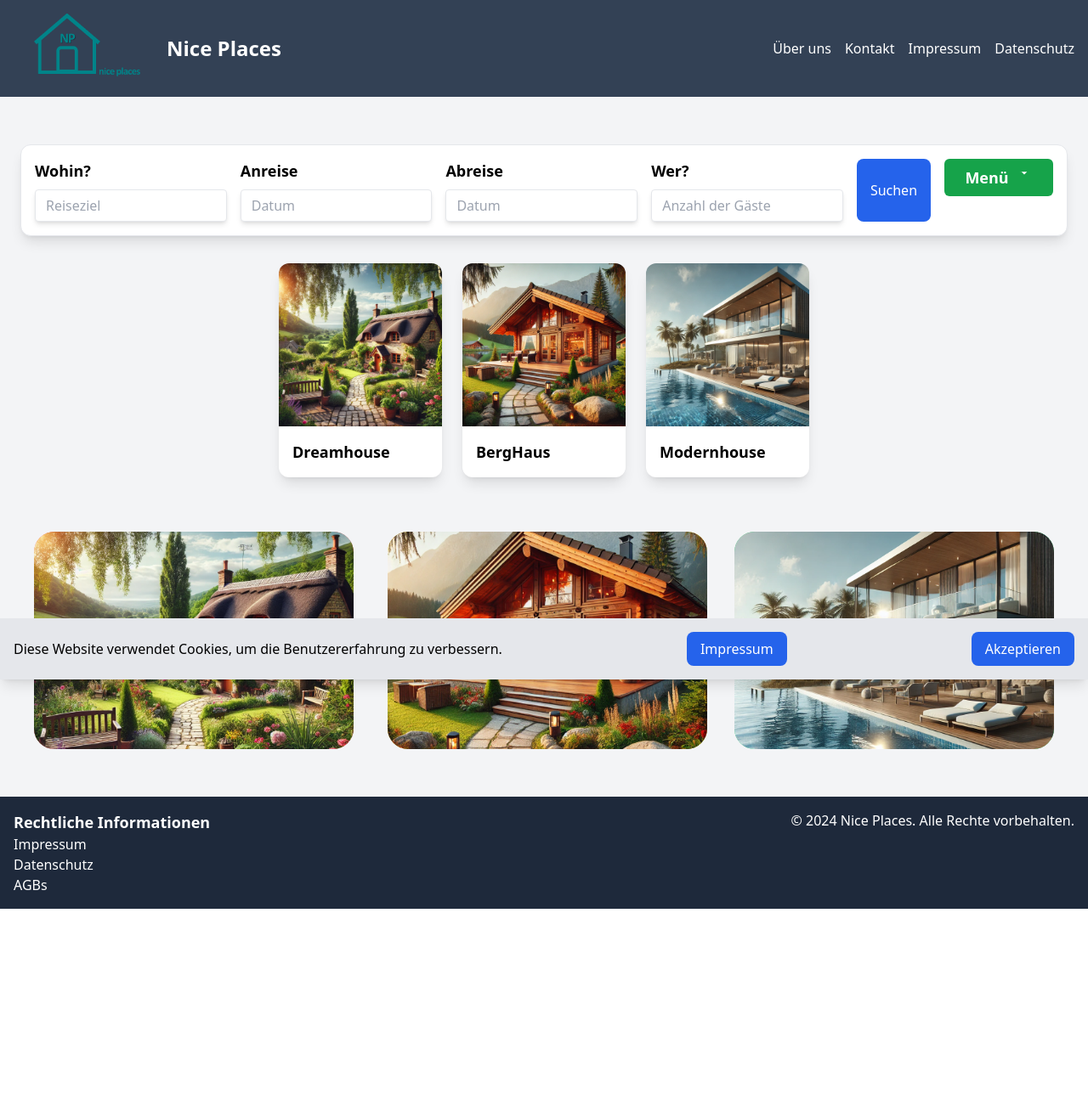
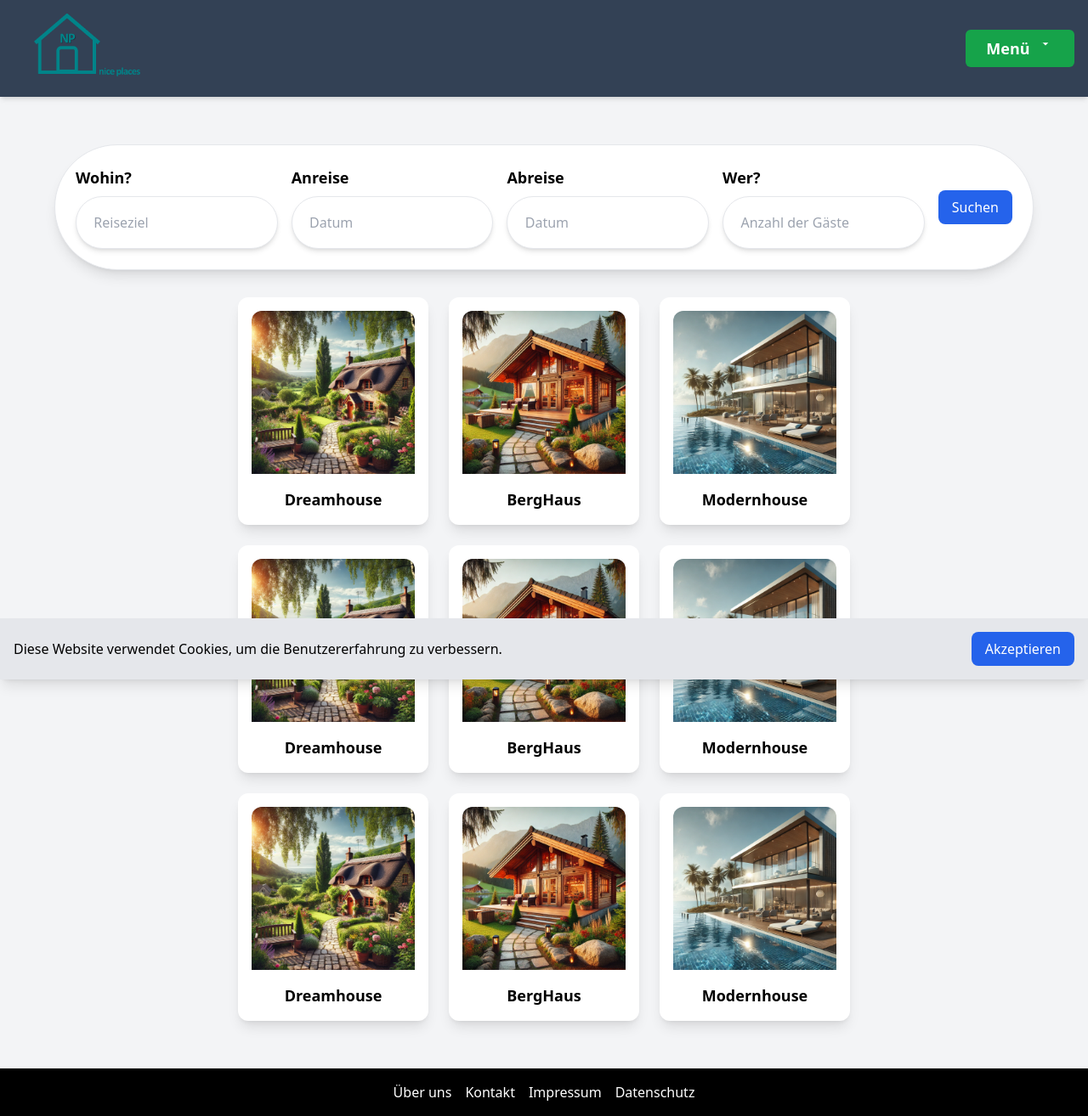
Before and after one commit to docmax99/NP, a Next.js app: page /app/home in a window 1280 px wide. Shown: the whole page at 85% size. Before the commit the page ends 1070 px from the top, so only its background shows below. Built offline with nearby package versions, Linux system fonts and the light colour scheme.

Commit message:
Co-authored-by: Euppi <Euppi@users.noreply.github.com>

```diff
--- a/src/pages/app/home.js
+++ b/src/pages/app/home.js
@@ -2,93 +2,97 @@ import Link from "next/link";
 import Image from "next/image";
 import Dropdown from '../components/Dropdown';
 import TextField from '../components/TextField';
+import { useState } from 'react';
 
 export default function Home() {
+  const [showCookieBanner, setShowCookieBanner] = useState(true);
+
   return (
     <div className="flex flex-col gap-8 bg-gray-100 min-h-screen">
       {/* Header */}
-      <header className="bg-slate-700 text-white p-4 flex justify-between items-center">
+      <header className="bg-slate-700 text-white p-4 flex justify-between items-center shadow-md">
         <div className="flex items-center">
           <Image src="/Images/LogoNicePlaces.png" width={140} height={140} alt="Logo" className="ml-6" />
-          <h1 className="text-2xl ml-4 font-bold">Nice Places</h1>
         </div>
-        <nav className="space-x-4">
-          <Link href="/about">Über uns</Link>
-          <Link href="/contact">Kontakt</Link>
-          <Link href="/impressum">Impressum</Link>
-          <Link href="/privacy">Datenschutz</Link>
-        </nav>
+        <Dropdown />
       </header>
 
       {/* Main Content */}
-      <main className="flex flex-col gap-8 p-6">
+      <main className="flex flex-col items-center gap-8 p-6">
         {/* Search Bar */}
-        <div className="flex justify-center">
-          <div className="flex gap-4 border rounded-xl bg-white shadow-lg p-4">
-            <TextField label="Wohin?" placeholder="Reiseziel" />
-            <TextField label="Anreise" placeholder="Datum" />
-            <TextField label="Abreise" placeholder="Datum" />
-            <TextField label="Wer?" placeholder="Anzahl der Gäste" />
-            <button className="bg-blue-600 text-white px-4 py-2 rounded-lg">Suchen</button>
-            <Dropdown />
+        <div className="w-full max-w-6xl">
+          <div className="flex gap-4 border rounded-full bg-white shadow-lg p-6 items-center">
+            <TextField label="Wohin?" placeholder="  Reiseziel" />
+            <TextField label="Anreise" placeholder="  Datum" />
+            <TextField label="Abreise" placeholder="  Datum" />
+            <TextField label="Wer?" placeholder="  Anzahl der Gäste" />
+            <button className="bg-blue-600 text-white px-4 py-2 rounded-lg hover:bg-blue-700">Suchen</button>
           </div>
         </div>
 
-        {/* Featured Listings */}
-        <div className="flex justify-center gap-6">
-          <div className="bg-white shadow-lg rounded-xl overflow-hidden">
-            <Image src="/Images/Hobbit.png" width={400} height={300} alt="Dreamhouse" className="w-full h-48 object-cover" />
-            <h2 className="text-lg font-semibold p-4">Dreamhouse</h2>
+        {/* Featured Listings 3x3 Layout */}
+        <div className="grid grid-cols-1 sm:grid-cols-3 gap-6 max-w-5xl mx-auto">
+          <div className="bg-white shadow-lg rounded-xl overflow-hidden flex flex-col items-center p-4 hover:shadow-xl">
+            <Image src="/Images/Hobbit.png" width={400} height={300} alt="Dreamhouse" className="w-full h-48 object-cover rounded-t-xl" />
+            <h2 className="text-lg font-semibold mt-4">Dreamhouse</h2>
           </div>
-          <div className="bg-white shadow-lg rounded-xl overflow-hidden">
-            <Image src="/Images/Berghaus.png" width={400} height={300} alt="BergHaus" className="w-full h-48 object-cover" />
-            <h2 className="text-lg font-semibold p-4">BergHaus</h2>
+          <div className="bg-white shadow-lg rounded-xl overflow-hidden flex flex-col items-center p-4 hover:shadow-xl">
+            <Image src="/Images/Berghaus.png" width={400} height={300} alt="BergHaus" className="w-full h-48 object-cover rounded-t-xl" />
+            <h2 className="text-lg font-semibold mt-4">BergHaus</h2>
           </div>
-          <div className="bg-white shadow-lg rounded-xl overflow-hidden">
-            <Image src="/Images/Modernhouse.png" width={400} height={300} alt="Modernhouse" className="w-full h-48 object-cover" />
-            <h2 className="text-lg font-semibold p-4">Modernhouse</h2>
+          <div className="bg-white shadow-lg rounded-xl overflow-hidden flex flex-col items-center p-4 hover:shadow-xl">
+            <Image src="/Images/Modernhouse.png" width={400} height={300} alt="Modernhouse" className="w-full h-48 object-cover rounded-t-xl" />
+            <h2 className="text-lg font-semibold mt-4">Modernhouse</h2>
           </div>
-        </div>
-
-        {/* Additional Content */}
-        <div className="flex gap-4 mt-8">
-          <div className="bg-red-400 w-1/3 h-64 mr-2 ml-4 rounded-3xl">
-            <Image src="/Images/Hobbit.png" width={140} height={140} alt="Dreamhouse" className="w-full h-full object-cover rounded-3xl" />
+          <div className="bg-white shadow-lg rounded-xl overflow-hidden flex flex-col items-center p-4 hover:shadow-xl">
+            <Image src="/Images/Hobbit.png" width={400} height={300} alt="Dreamhouse" className="w-full h-48 object-cover rounded-t-xl" />
+            <h2 className="text-lg font-semibold mt-4">Dreamhouse</h2>
           </div>
-          <div className="bg-yellow-300 w-1/3 h-64 mr-2 ml-4 rounded-3xl">
-            <Image src="/Images/Berghaus.png" width={140} height={140} alt="BergHaus" className="w-full h-full object-cover rounded-3xl" />
+          <div className="bg-white shadow-lg rounded-xl overflow-hidden flex flex-col items-center p-4 hover:shadow-xl">
+            <Image src="/Images/Berghaus.png" width={400} height={300} alt="BergHaus" className="w-full h-48 object-cover rounded-t-xl" />
+            <h2 className="text-lg font-semibold mt-4">BergHaus</h2>
           </div>
-          <div className="bg-green-400 w-1/3 h-64 mr-4 ml-2 rounded-3xl">
-            <Image src="/Images/Modernhouse.png" width={140} height={140} alt="Modernhouse" className="w-full h-full object-cover rounded-3xl" />
+          <div className="bg-white shadow-lg rounded-xl overflow-hidden flex flex-col items-center p-4 hover:shadow-xl">
+            <Image src="/Images/Modernhouse.png" width={400} height={300} alt="Modernhouse" className="w-full h-48 object-cover rounded-t-xl" />
+            <h2 className="text-lg font-semibold mt-4">Modernhouse</h2>
+          </div>
+          <div className="bg-white shadow-lg rounded-xl overflow-hidden flex flex-col items-center p-4 hover:shadow-xl">
+            <Image src="/Images/Hobbit.png" width={400} height={300} alt="Dreamhouse" className="w-full h-48 object-cover rounded-t-xl" />
+            <h2 className="text-lg font-semibold mt-4">Dreamhouse</h2>
+          </div>
+          <div className="bg-white shadow-lg rounded-xl overflow-hidden flex flex-col items-center p-4 hover:shadow-xl">
+            <Image src="/Images/Berghaus.png" width={400} height={300} alt="BergHaus" className="w-full h-48 object-cover rounded-t-xl" />
+            <h2 className="text-lg font-semibold mt-4">BergHaus</h2>
+          </div>
+          <div className="bg-white shadow-lg rounded-xl overflow-hidden flex flex-col items-center p-4 hover:shadow-xl">
+            <Image src="/Images/Modernhouse.png" width={400} height={300} alt="Modernhouse" className="w-full h-48 object-cover rounded-t-xl" />
+            <h2 className="text-lg font-semibold mt-4">Modernhouse</h2>
           </div>
         </div>
       </main>
 
-      {/* Footer */}
-      <footer className="bg-slate-800 text-white p-4">
-        <div className="container mx-auto flex justify-between">
-          <div>
-            <h3 className="font-bold text-lg">Rechtliche Informationen</h3>
-            <ul>
-              <li><Link href="/app/impressum">Impressum</Link></li>
-              <li><Link href="/app/privacy">Datenschutz</Link></li>
-              <li><Link href="/app/terms">AGBs</Link></li>
-            </ul>
-          </div>
-          <div>
-            <p>© 2024 Nice Places. Alle Rechte vorbehalten.</p>
-          </div>
-        </div>
+      {/* Footer with Links */}
+      <footer className="bg-black text-white p-4">
+        <nav className="space-x-4 text-center">
+          <Link href="/about" className="hover:underline">Über uns</Link>
+          <Link href="/contact" className="hover:underline">Kontakt</Link>
+          <Link href="/app/impressum" className="hover:underline">Impressum</Link>
+          <Link href="/privacy" className="hover:underline">Datenschutz</Link>
+        </nav>
       </footer>
 
       {/* Cookie Banner */}
-      <div className="fixed bottom-0 w-full bg-gray-200 p-4 flex justify-between items-center shadow-lg">
-        <p>Diese Website verwendet Cookies, um die Benutzererfahrung zu verbessern.</p>
-        <Link href="/impressum">
-          <button className="bg-blue-600 text-white px-4 py-2 rounded-lg">Impressum</button>
-        </Link>
-        <button className="bg-blue-600 text-white px-4 py-2 rounded-lg">Akzeptieren</button>
-      </div>
+      {showCookieBanner && (
+        <div className="fixed bottom-0 w-full bg-gray-200 p-4 flex justify-between items-center shadow-lg">
+          <p>Diese Website verwendet Cookies, um die Benutzererfahrung zu verbessern.</p>
+          <button
+            onClick={() => setShowCookieBanner(false)}
+            className="bg-blue-600 text-white px-4 py-2 rounded-lg hover:bg-blue-700"
+          >
+            Akzeptieren
+          </button>
+        </div>
+      )}
     </div>
   );
 }
--- a/src/pages/components/Textfield.js
+++ b/src/pages/components/Textfield.js
@@ -10,7 +10,7 @@ export default function TextField({ label, placeholder }) {
   return (
     <div className="w-full max-w-sm mx-auto">
       {/* Label für das Textfeld */}
-      <label className="block text-pinegreen text-lg font-semibold mb-2" htmlFor="textField">
+      <label className="block text-pinegreen text-lg  font-semibold mb-2" htmlFor="textField">
         {label}
       </label>
       {/* Textfeld */}
@@ -20,7 +20,7 @@ export default function TextField({ label, placeholder }) {
         value={inputValue}
         onChange={handleChange}
         placeholder={placeholder}
-        className="shadow-md appearance-none border border-pinegreen-light rounded w-full py-2 px-3 text-gray-700 leading-tight focus:outline-none focus:ring-2 focus:ring-pinegreen-light focus:border-transparent transition duration-300"
+        className="shadow-md appearance-none border border-pinegreen-light rounded-full w-full py-5 px-3 text-gray-700 leading-tight focus:outline-none focus:ring-2 focus:ring-pinegreen-light focus:border-transparent transition duration-300"
       />
       {/* Optional: Zeigt den aktuellen Wert des Textfelds */}
       {/*<p className="text-sm text-gray-500 mt-2">Eingabe: {inputValue}</p>*/}
```
